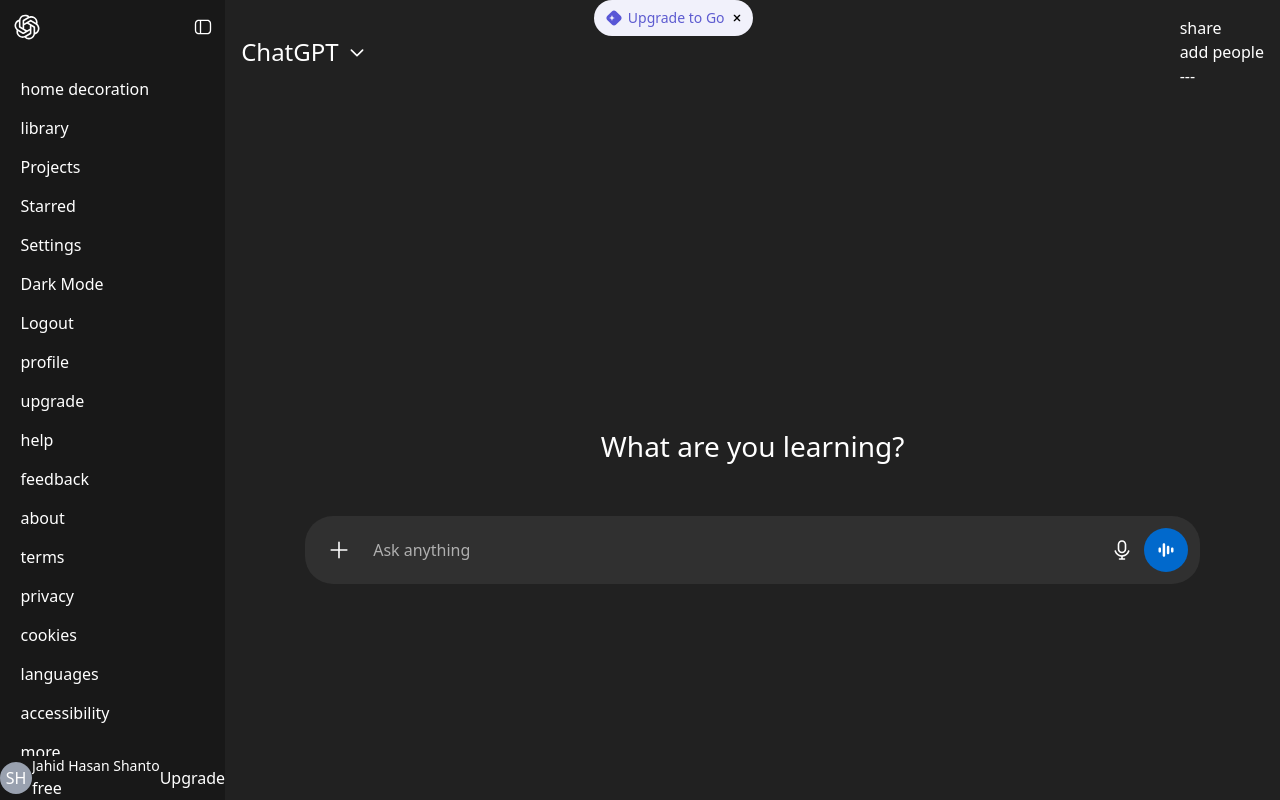
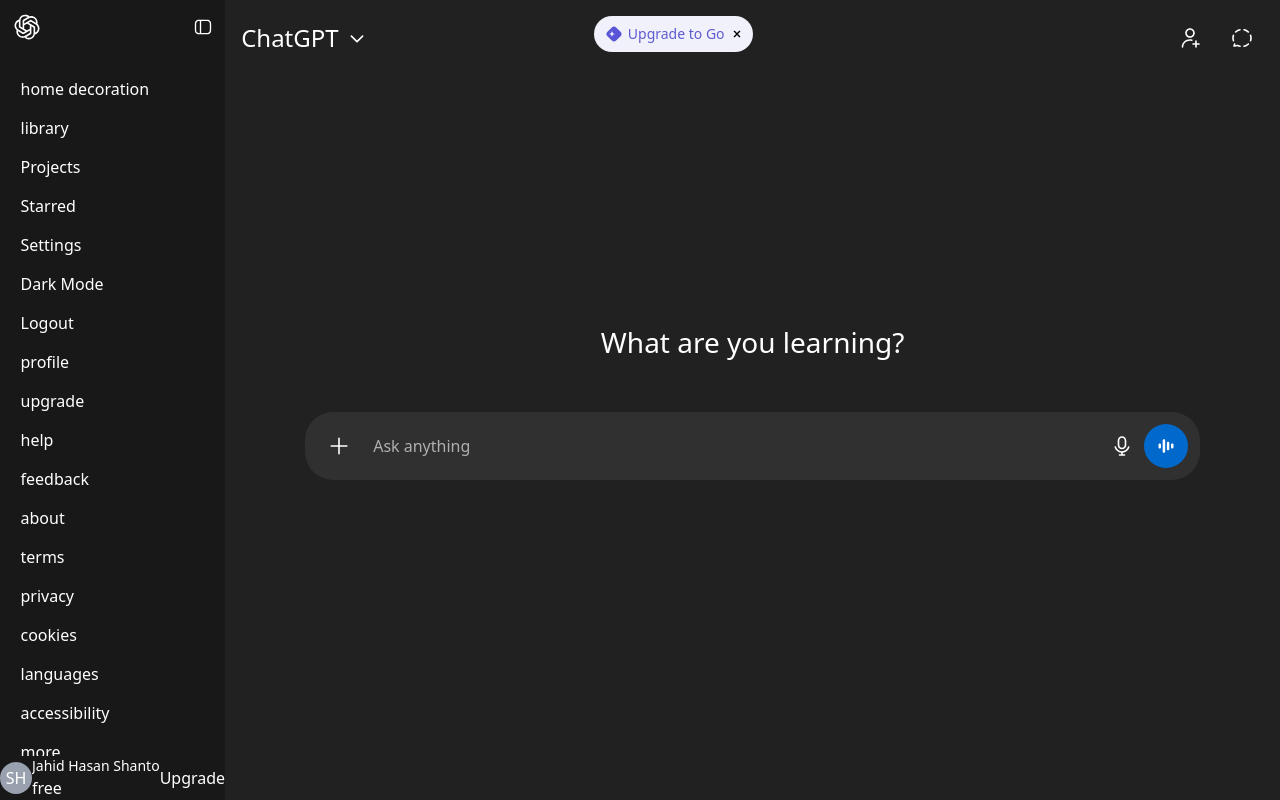
Before and after one commit to Shanto-prime/chatgpt-ui-clone, a React (Vite) app: page / in a window 1280 px wide. Built offline with nearby package versions, Linux system fonts and the light colour scheme.

Commit message:
feat: enhance Topbar with new SVG components and update layout; add GroupChat and UserPlus SVGs

```diff
--- a/src/Components/RightSide.jsx
+++ b/src/Components/RightSide.jsx
@@ -19,7 +19,7 @@
   };
   return (
     <>
-      <div className="flex-1 bg-[#212121] overflow-y-auto text-white">
+      <div className="flex-1 bg-[#212121] overflow-y-auto text-white relative">
         <Topbar />
         <div className="flex flex-col h-full text-center justify-center px-8">
           <Welcome />
--- a/src/Components/Topbar.jsx
+++ b/src/Components/Topbar.jsx
@@ -1,22 +1,38 @@
 import DownArrowSVG from "../Partials/DownArrowSVG";
+import GroupChatSVG from "../Partials/GroupChatSVG";
+import UserPlusSVG from "../Partials/UserPlusSVG";
 
 export default function Topbar() {
   const handleCross = () => {
     document.getElementById("upgrade").style.display = "none";
   };
   return (
-    <>
+    <div className="absolute top-0 left-0 right-0">
       <div className="flex items-center justify-between p-4 relative">
         <div className="flex items-center gap-2">
           <h2 className=" text-2xl">ChatGPT</h2>
           <DownArrowSVG />
         </div>
-        <div>
+        <div className="flex items-center gap-2">
+          <div
+            className="flex items-center justify-center cursor-pointer tooltip tooltip-bottom w-11 h-11 hover:bg-[#454545] rounded-full transition-all duration-300"
+            data-tip="Start A Group Chat"
+          >
+            <UserPlusSVG />
+          </div>
+          <div
+            className="flex items-center justify-center cursor-pointer tooltip tooltip-bottom w-11 h-11 hover:bg-[#454545] rounded-full transition-all duration-300"
+            data-tip="Turn On Temporary Chat"
+          >
+            <GroupChatSVG />
+          </div>
+        </div>
+        <div className="hidden">
           <div>share</div>
           <div>add people</div>
           <div>---</div>
         </div>
-        <span id="upgrade" className="absolute top-0 right-1/2">
+        <span id="upgrade" className="absolute top-4 right-1/2">
           <div className="inline-flex items-center gap-1 rounded-full text-sm font-medium py-2 pe-2 bg-[#F1F1FB] text-[#5D5BD0] hover:bg-[#E4E4F6] dark:bg-[#373669] dark:text-[#DCDBF6] dark:hover:bg-[#414071]">
             <button
               type="button"
@@ -63,6 +79,6 @@
           </div>
         </span>
       </div>
-    </>
+    </div>
   );
 }
--- /dev/null
+++ b/src/Partials/GroupChatSVG.jsx
@@ -0,0 +1,21 @@
+export default function GroupChatSVG() {
+  return (
+    <>
+      <svg
+        width="24"
+        height="24"
+        viewBox="0 0 20 20"
+        fill="currentColor"
+        xmlns="http://www.w3.org/2000/svg"
+        className="icon"
+      >
+        <path d="M4.52148 15.1664C4.61337 14.8108 4.39951 14.4478 4.04395 14.3559C3.73281 14.2756 3.41605 14.4295 3.28027 14.7074L3.2334 14.8334C3.13026 15.2324 3.0046 15.6297 2.86133 16.0287L2.71289 16.4281C2.63179 16.6393 2.66312 16.8775 2.79688 17.06C2.93067 17.2424 3.14825 17.3443 3.37402 17.3305L3.7793 17.3002C4.62726 17.2265 5.44049 17.0856 6.23438 16.8764C6.84665 17.1788 7.50422 17.4101 8.19434 17.558C8.55329 17.6348 8.9064 17.4062 8.9834 17.0473C9.06036 16.6882 8.83177 16.3342 8.47266 16.2572C7.81451 16.1162 7.19288 15.8862 6.62305 15.5815C6.50913 15.5206 6.38084 15.4946 6.25391 15.5053L6.12793 15.5277C5.53715 15.6955 4.93256 15.819 4.30566 15.9027C4.33677 15.8053 4.36932 15.7081 4.39844 15.6098L4.52148 15.1664Z"></path>
+        <path d="M15.7998 14.5365C15.5786 14.3039 15.2291 14.2666 14.9668 14.4301L14.8604 14.5131C13.9651 15.3633 12.8166 15.9809 11.5273 16.2572C11.1682 16.3342 10.9396 16.6882 11.0166 17.0473C11.0936 17.4062 11.4467 17.6348 11.8057 17.558C13.2388 17.2509 14.5314 16.5858 15.5713 15.6645L15.7754 15.477C16.0417 15.2241 16.0527 14.8028 15.7998 14.5365Z"></path>
+        <path d="M2.23828 7.58927C1.97668 8.34847 1.83496 9.15958 1.83496 10.0004C1.835 10.736 1.94324 11.4483 2.14551 12.1234L2.23828 12.4106C2.35793 12.7576 2.73588 12.9421 3.08301 12.8227C3.3867 12.718 3.56625 12.4154 3.52637 12.1088L3.49512 11.977C3.2808 11.3549 3.16508 10.6908 3.16504 10.0004C3.16504 9.30977 3.28072 8.64514 3.49512 8.02286C3.61476 7.67563 3.43024 7.2968 3.08301 7.17716C2.73596 7.05778 2.35799 7.24232 2.23828 7.58927Z"></path>
+        <path d="M16.917 12.8227C17.2641 12.9421 17.6421 12.7576 17.7617 12.4106C18.0233 11.6515 18.165 10.8411 18.165 10.0004C18.165 9.15958 18.0233 8.34847 17.7617 7.58927C17.642 7.24231 17.264 7.05778 16.917 7.17716C16.5698 7.2968 16.3852 7.67563 16.5049 8.02286C16.7193 8.64514 16.835 9.30977 16.835 10.0004C16.8349 10.6908 16.7192 11.3549 16.5049 11.977C16.3852 12.3242 16.5698 12.703 16.917 12.8227Z"></path>
+        <path d="M8.9834 2.95255C8.90632 2.59374 8.55322 2.3651 8.19434 2.44181C6.76126 2.74892 5.46855 3.41405 4.42871 4.33536L4.22461 4.52286C3.95829 4.77577 3.94729 5.19697 4.2002 5.46329C4.42146 5.69604 4.77088 5.73328 5.0332 5.56973L5.13965 5.4877C6.03496 4.63748 7.18337 4.0189 8.47266 3.74259C8.83177 3.66563 9.06036 3.31166 8.9834 2.95255Z"></path>
+        <path d="M15.5713 4.33536C14.5314 3.41405 13.2387 2.74892 11.8057 2.44181C11.4468 2.3651 11.0937 2.59374 11.0166 2.95255C10.9396 3.31166 11.1682 3.66563 11.5273 3.74259C12.7361 4.00163 13.8209 4.56095 14.6895 5.33048L14.8604 5.4877L14.9668 5.56973C15.2291 5.73327 15.5785 5.69604 15.7998 5.46329C16.0211 5.23026 16.0403 4.87903 15.8633 4.6254L15.7754 4.52286L15.5713 4.33536Z"></path>
+      </svg>
+    </>
+  );
+}
--- /dev/null
+++ b/src/Partials/UserPlusSVG.jsx
@@ -0,0 +1,22 @@
+export default function UserPlusSVG() {
+  return (
+    <>
+      <svg
+        width="24"
+        height="24"
+        viewBox="0 0 20 20"
+        fill="currentColor"
+        xmlns="http://www.w3.org/2000/svg"
+        className="icon"
+      >
+        <path d="M10.4229 11.0137C10.7025 11.0295 10.9779 11.0611 11.248 11.1074L11.6494 11.1875L11.7764 11.2314C12.0578 11.3598 12.2204 11.6722 12.1484 11.9854C12.0762 12.2984 11.7935 12.5086 11.4844 12.501L11.3506 12.4844L11.0234 12.4189C10.8026 12.3811 10.5772 12.3548 10.3477 12.3418L10 12.332C6.87166 12.332 4.4152 14.6882 4.41504 17.5C4.41486 17.8671 4.11716 18.165 3.75 18.165C3.38284 18.165 3.08514 17.8671 3.08496 17.5C3.08512 13.8687 6.22504 11.002 10 11.002L10.4229 11.0137Z"></path>
+        <path d="M15 11.835C15.3673 11.835 15.665 12.1327 15.665 12.5V14.335H17.5L17.6338 14.3486C17.9369 14.4106 18.165 14.6786 18.165 15C18.165 15.3214 17.9369 15.5894 17.6338 15.6514L17.5 15.665H15.665V17.5C15.665 17.8673 15.3673 18.165 15 18.165C14.6327 18.165 14.335 17.8673 14.335 17.5V15.665H12.5C12.1327 15.665 11.835 15.3673 11.835 15C11.835 14.6327 12.1327 14.335 12.5 14.335H14.335V12.5C14.335 12.1327 14.6327 11.835 15 11.835Z"></path>
+        <path
+          fillRule="evenodd"
+          clipRule="evenodd"
+          d="M10 1.83496C12.2081 1.83496 13.9979 3.62494 13.998 5.83301C13.998 8.04123 12.2082 9.83203 10 9.83203C7.79178 9.83203 6.00195 8.04123 6.00195 5.83301C6.00213 3.62494 7.79189 1.83496 10 1.83496ZM10 3.16504C8.52643 3.16504 7.33221 4.35948 7.33203 5.83301C7.33203 7.30669 8.52632 8.50195 10 8.50195C11.4737 8.50195 12.668 7.30669 12.668 5.83301C12.6678 4.35948 11.4736 3.16504 10 3.16504Z"
+        ></path>
+      </svg>
+    </>
+  );
+}
```
Also changed, not shown: src/Partials/ImageSVG.jsx (+3 -4 lines).
